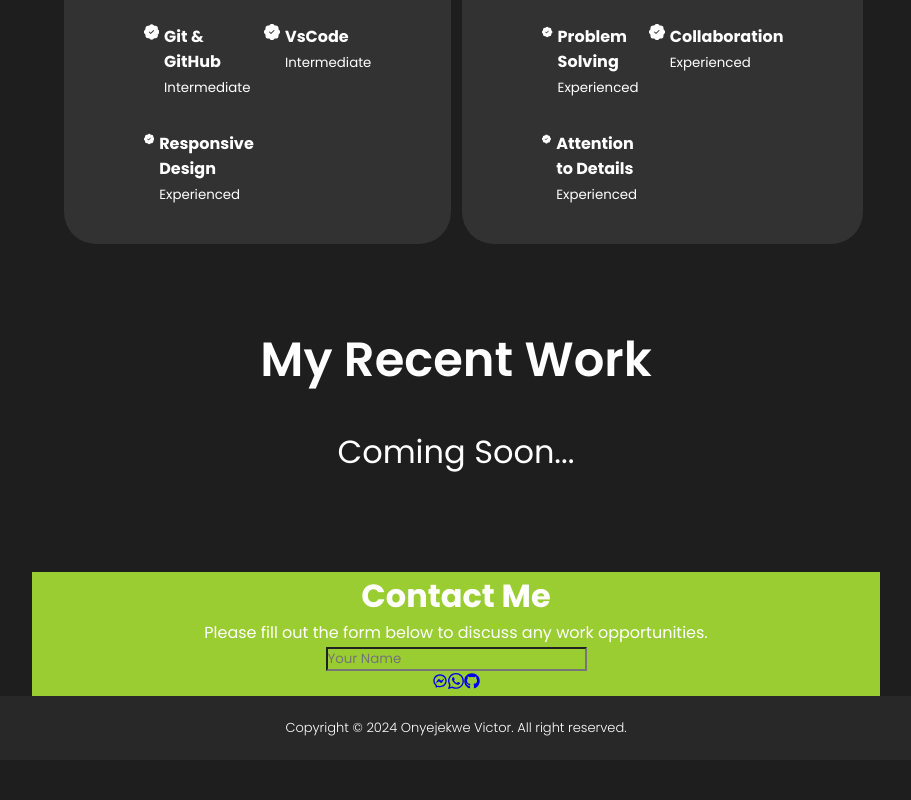
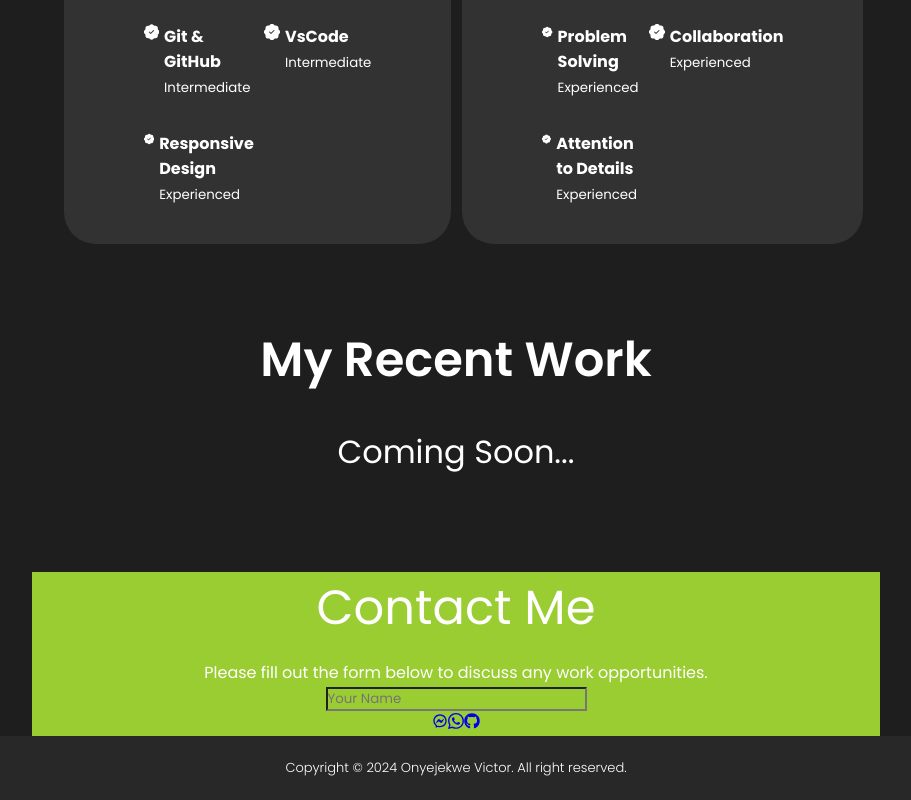
Before and after one commit to ovanda/Web-Portfolio, a React (Create React App) app: page / in a window 1280 px wide. Shown: the part 1112-1912 px from the top of the page, without its empty margins (184-1095 px from the left). Before the commit the page ends 1872 px from the top, so only its background shows below. Built offline with nearby package versions, Linux system fonts and the light colour scheme.

Commit message:
Working on contacts bits by bit

```diff
--- a/src/components/Contact/contact.css
+++ b/src/components/Contact/contact.css
@@ -9,3 +9,9 @@
     justify-content: center;
     background: yellowgreen;
 }
+
+#contact-header {
+    font-weight: 400;
+    margin-bottom: 1rem;
+    font-size: 3rem;
+}
```
